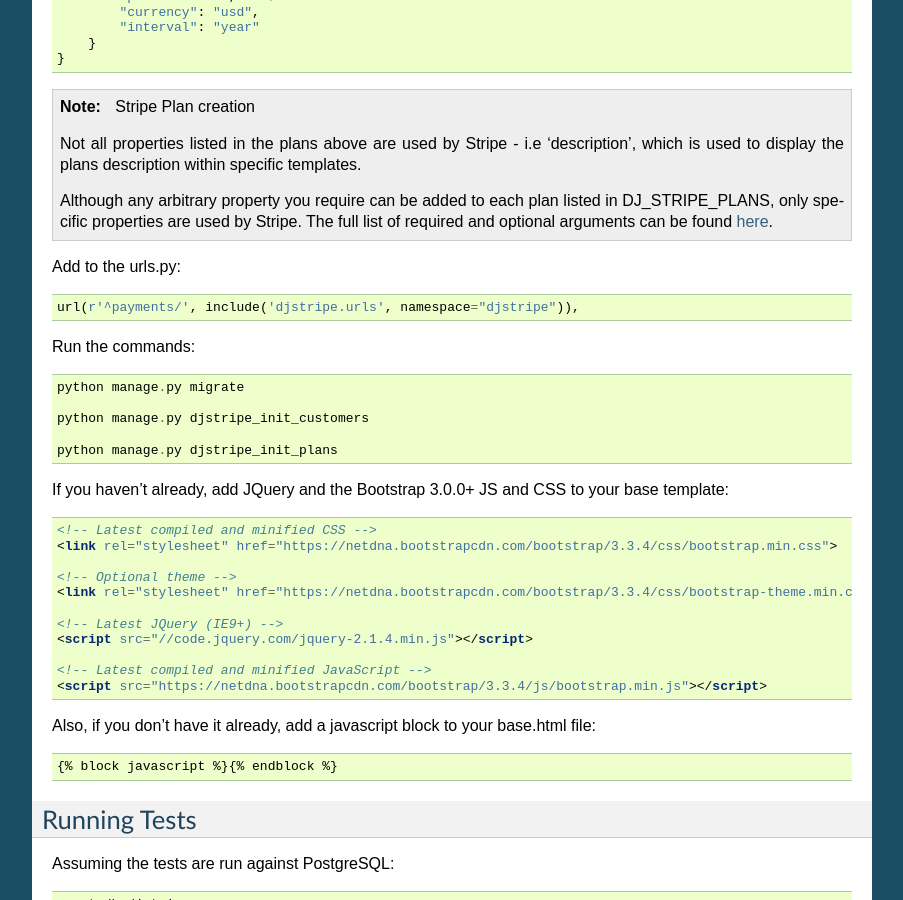
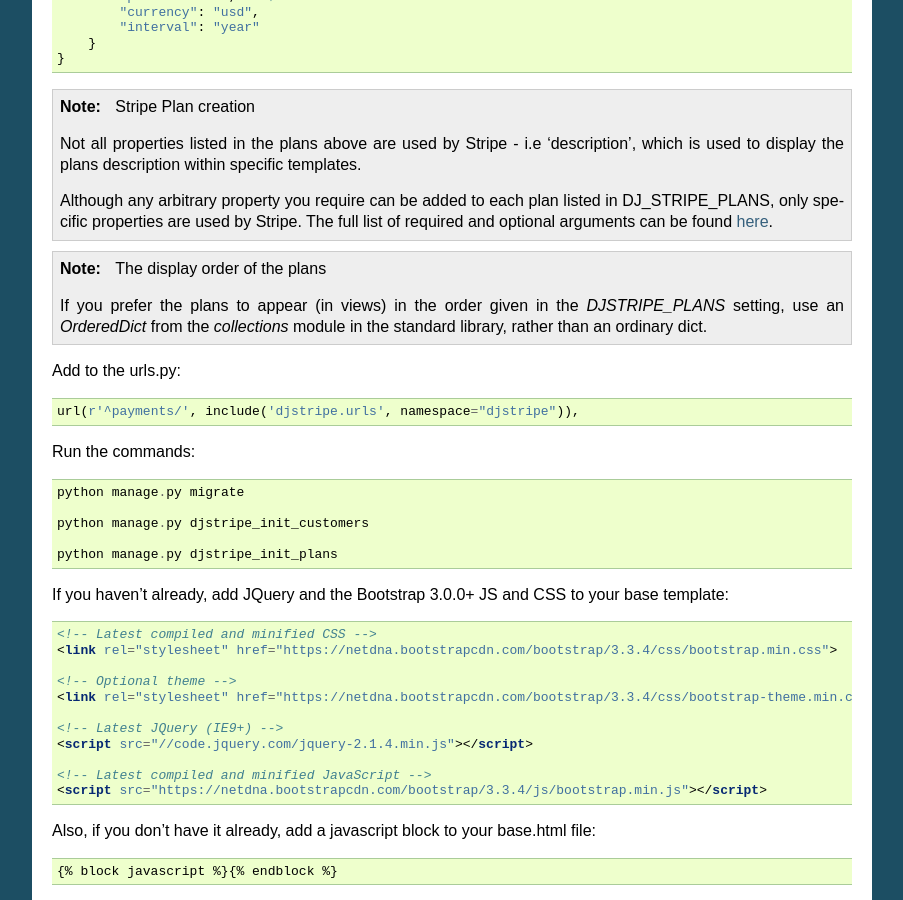
Before and after one commit to dj-stripe/dj-stripe, a Sphinx documentation site: the page built from docs/installation.rst, in a window 1280 px wide and 900 px high, scrolled down 922 px. Shown: the whole window, without its empty margins (198-1101 px from the left). Built offline with Sphinx 7.4.7, drawn with Linux system fonts in a browser that asks for light colours; the version number is read from the project's files by our own code.

Commit message:
docs: mention that OrderedDict will maintain order of plans in views.

```diff
--- a/docs/installation.rst
+++ b/docs/installation.rst
@@ -74,6 +74,12 @@ Add some payment plans:
 
 .. _here: https://stripe.com/docs/api/python#create_plan
 
+.. note:: The display order of the plans
+
+    If you prefer the plans to appear (in views) in the order given in the
+    `DJSTRIPE_PLANS` setting, use an `OrderedDict` from the `collections`
+    module in the standard library, rather than an ordinary dict.
+
 Add to the urls.py::
 
     url(r'^payments/', include('djstripe.urls', namespace="djstripe")),
```
